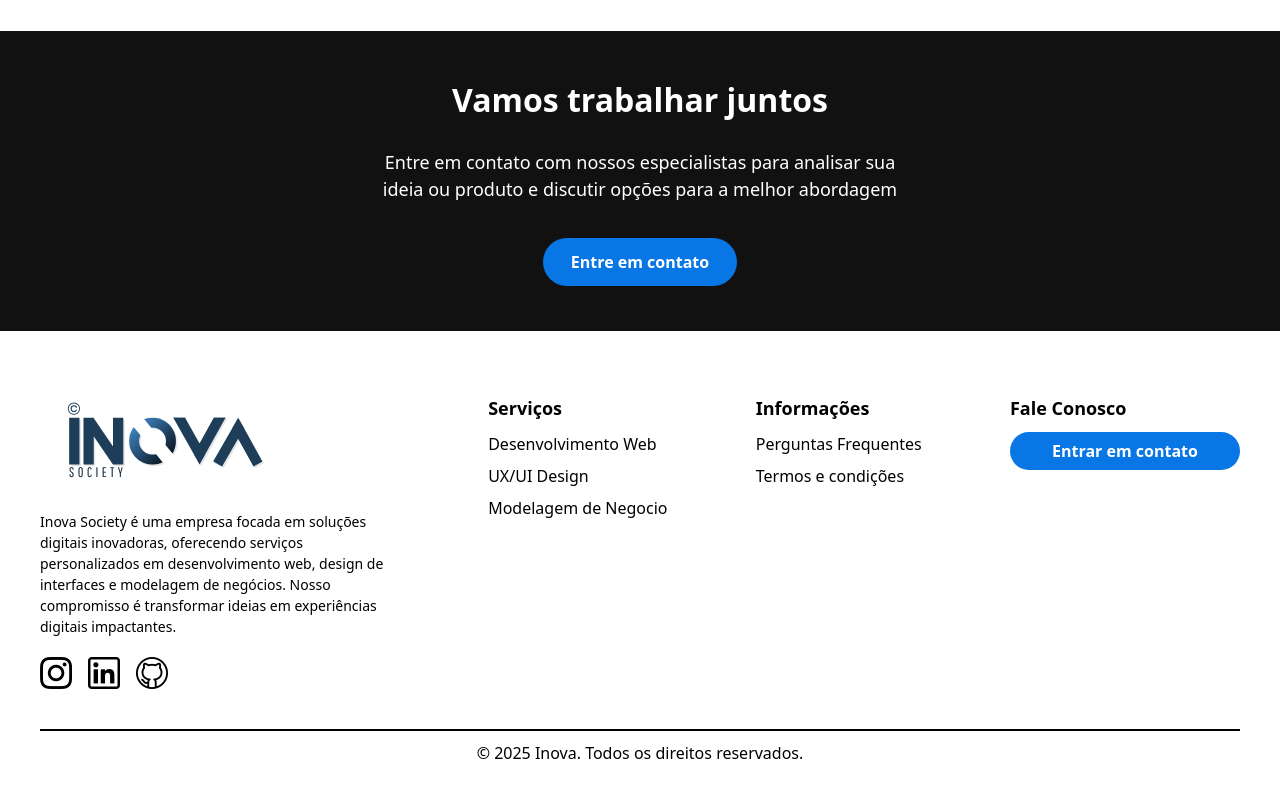
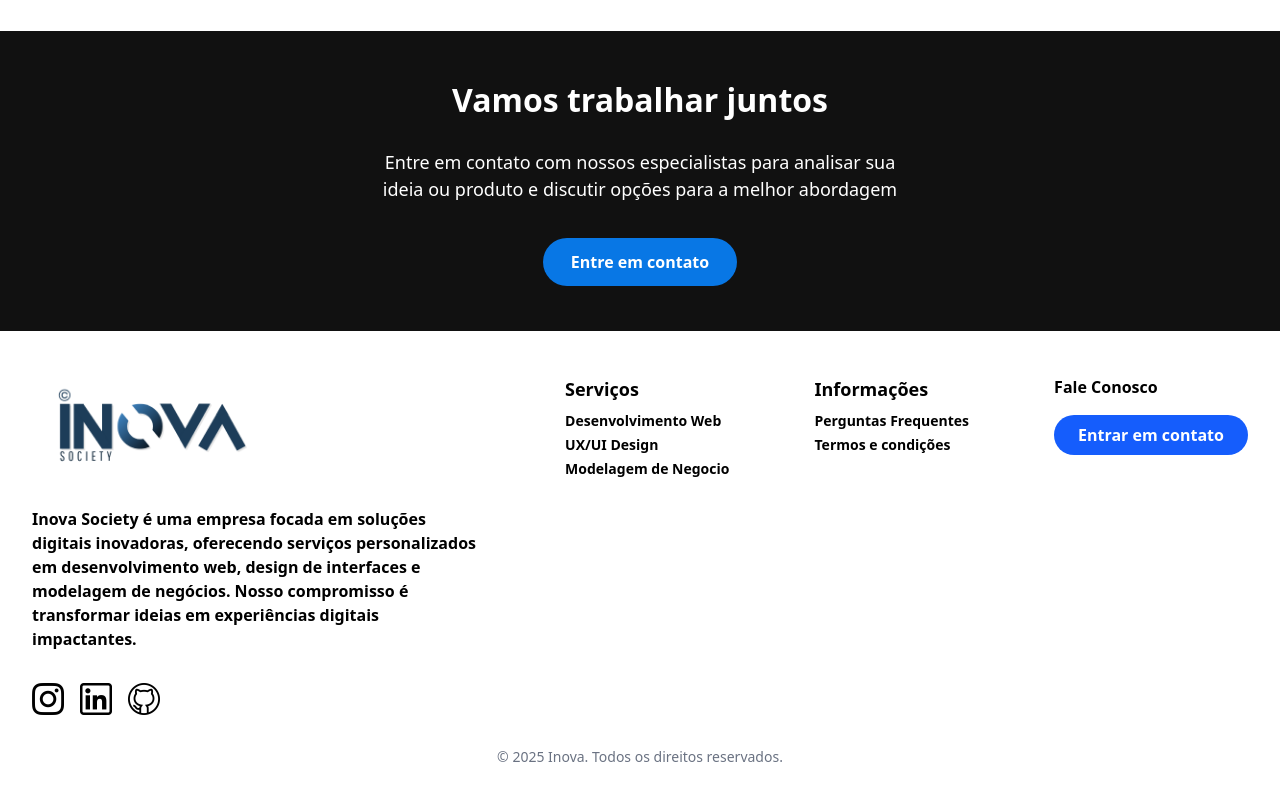
Before and after one commit to inovaSociety/inova---Projeto-3, a React (Vite) app in the folder inova/: page / in a window 1280 px wide. Shown: the part 4752-5552 px from the top of the page. Before the commit the page ends 5527 px from the top, so only its background shows below. Built offline with nearby package versions, Linux system fonts and the light colour scheme; a web font is replaced by a local one.

Commit message:
Refactor Footer component para usar Tailwind CSS e removido styles.css

```diff
--- a/inova/src/components/contact/Contact.jsx
+++ b/inova/src/components/contact/Contact.jsx
@@ -3,7 +3,6 @@ import Index from '../navbar/Index';
 import Footer from '../footer/Footer';
 import Faq from '../faq/Faq';
 import '../navbar/Style.css';
-import '../footer/Style.css';
 import {useForm } from "react-hook-form";
 import validator from 'validator';
 
--- a/inova/src/components/footer/Footer.jsx
+++ b/inova/src/components/footer/Footer.jsx
@@ -1,57 +1,64 @@
-import './Style.css';
 import logo from '../../images/inovas_logo.svg';
 import instagram from '../../images/instagram.png';
 import linkedin from '../../images/linkedin.png';
 import github from '../../images/github.png';
 import { useNavigate } from 'react-router-dom';
 
-
-
 const Footer = () => {
   const navigate = useNavigate();
+
   return (
-    <div className='footer'>
-      <div className='footer-content'>
-        <div className='inova-column'>
-          <div className='logo-footer'>
-            <img src={logo} alt="logo do site" />
+    <footer className="bg-white px-8 py-10">
+      <div className="max-w-screen-xl mx-auto flex flex-col md:flex-row justify-between gap-10">
+
+        {/* Coluna Inova */}
+        <div className="flex-1 space-y-4 max-w-md">
+          <img src={logo} alt="logo do site" className="h-60 -mt-15" />
+          <p className="text-base text-black -mt-15 font-semibold">
+            Inova Society é uma empresa focada em soluções digitais inovadoras, oferecendo serviços personalizados em desenvolvimento web, design de interfaces e modelagem de negócios. Nosso compromisso é transformar ideias em experiências digitais impactantes.
+          </p>
+          <div className="flex space-x-4 mt-8">
+            <img src={instagram} alt="logo Instagram" className="h-8 w-8" />
+            <img src={linkedin} alt="logo LinkedIn" className="h-8 w-8" />
+            <img src={github} alt="logo GitHub" className="h-8 w-8" />
           </div>
-          <h4>
-            Inova Society é uma empresa focada em soluções digitais inovadoras, oferecendo serviços personalizados em desenvolvimento web, design de interfaces e modelagem de negócios. Nosso compromisso é transformar ideias em experiências digitais impactantes.
-          </h4>
-          <ul className='social-icons'>
-            <li><img src={instagram} alt="logo Instagram" /></li>
-            <li><img src={linkedin} alt="logo LinkedIn" /></li>
-            <li><img src={github} alt="logo GitHub" /></li>
+        </div>
+
+        {/* Coluna Serviços */}
+        <div>
+          <h3 className="font-bold mb-2 text-lg">Serviços</h3>
+          <ul className="space-y-1 text-sm text-black font-semibold">
+            <li><a href="#" className="hover:underline">Desenvolvimento Web</a></li>
+            <li><a href="#" className="hover:underline">UX/UI Design</a></li>
+            <li><a href="#" className="hover:underline">Modelagem de Negocio</a></li>
           </ul>
         </div>
 
-        <div className='services-column'>
-          <h3>Serviços</h3>
-          <ul className='footer-list'>
-            <li><a href="#">Desenvolvimento Web</a></li>
-            <li><a href="#">UX/UI Design</a></li>
-            <li><a href="#">Modelagem de Negocio</a></li>
+        {/* Coluna Informações */}
+        <div>
+          <h3 className="font-bold mb-2 text-lg">Informações</h3>
+          <ul className="space-y-1 text-sm text-black font-semibold ">
+            <li><a href="#" className="hover:underline">Perguntas Frequentes</a></li>
+            <li><a href="#" className="hover:underline">Termos e condições</a></li>
           </ul>
         </div>
 
-        <div className='about-column'>
-          <h3>Informações</h3>
-          <ul className='footer-list'>
-            <li><a href="#">Perguntas Frequentes</a></li>
-            <li><a href="#">Termos e condições</a></li>
-          </ul>
+        {/* Coluna Contato */}
+        <div>
+          <h3 className="font-bold mb-4">Fale Conosco</h3>
+          <button
+            onClick={() => navigate('/contato')}
+            className="bg-blue-600 text-white px-6 py-2 rounded-full hover:bg-blue-700 transition font-bold"
+          >
+            Entrar em contato
+          </button>
         </div>
+      </div>
 
-        <div className='contact-column'>
-          <h3>Fale Conosco</h3>
-            <button className='contato' onClick={()=> navigate('/contato')}>Entrar em contato</button>
-        </div>
-      <div className='copyright'>
-        <p>&copy; 2025 Inova. Todos os direitos reservados.</p>
+      <div className="text-center mt-8 text-sm text-gray-500">
+        &copy; 2025 Inova. Todos os direitos reservados.
       </div>
-      </div>
-    </div>
+    </footer>
   );
 };
 
--- a/inova/src/components/footer/Style.css
+++ /dev/null
@@ -1,130 +0,0 @@
-.footer {
-  display: flex;
-  justify-content: center;
-  background-color: #fff;
-  padding: 60px 40px 60px;
-  padding-bottom: 0;
-}
-
-.footer-content {
-  display: flex;
-  flex-wrap: wrap;
-  gap: 40px;
-  max-width: 1200px;
-  width: 100%;
-  justify-content: space-between;
-  align-items: stretch;
-}
-
-.footer h3 {
-  font-size: 18px;
-  font-weight: bold;
-}
-
-.footer h4 {
-  font-weight: normal;
-  font-size: 14px;
-  margin-top: 10px;
-  line-height: 1.5;
-}
-
-.inova-column {
-  display: flex;
-  flex-direction: column;
-  width: 30%;
-}
-
-.social-icons {
-  display: flex;
-  list-style: none;
-  padding: 10px 0 0;
-  margin-top: 10px;
-  gap: 16px;
-  align-items: center;
-}
-
-.social-icons img {
-  width: 32px;
-  height: 32px;
-  transition: transform 0.2s;
-  cursor: pointer;
-}
-
-.social-icons img:hover {
-  transform: scale(1.1);
-}
-
-.logo-footer {
-  display: flex;
-  margin-top: -70px;
-  margin-bottom: -70px;
-  width: 250px;
-}
-
-.services-column,
-.about-column {
-  display: flex;
-  flex-direction: column;
-  gap: 10px;
-}
-
-.footer-list {
-  list-style: none;
-  padding: 0;
-  margin: 0;
-}
-
-.footer-list li {
-  margin-bottom: 8px;
-}
-
-.footer-list a {
-  text-decoration: none;
-  color: inherit;
-}
-
-.footer-list a:hover {
-  color: #0877e5;
-  text-decoration: underline;
-}
-
-.contact-column {
-  display: flex;
-  flex-direction: column;
-  width: 230px;
-}
-
-.contact-column input {
-  width: 100%;
-  padding: 10px;
-  margin-top: 10px;
-  border: 2px solid #ccc;
-  border-radius: 5mm;
-  box-sizing: border-box;
-}
-
-.contact-column button {
-  width: 100%;
-  margin-top: 10px;
-  padding: 7px 20px;
-  background-color: rgb(8, 119, 229);
-  color: white;
-  border: none;
-  border-radius: 5mm;
-  cursor: pointer;
-  text-align: center;
-  transition: background-color 0.3s ease;
-  font-weight: 600;
-}
-.contact-column button:hover{
-  background-color: #0056b3;
-}
-
-.copyright {
-  display: flex;
-  align-items: center;
-  justify-content: center;
-  width: 100%;
-  border-top: 2px solid #000;
-  padding: 10px 0;
-}
```
